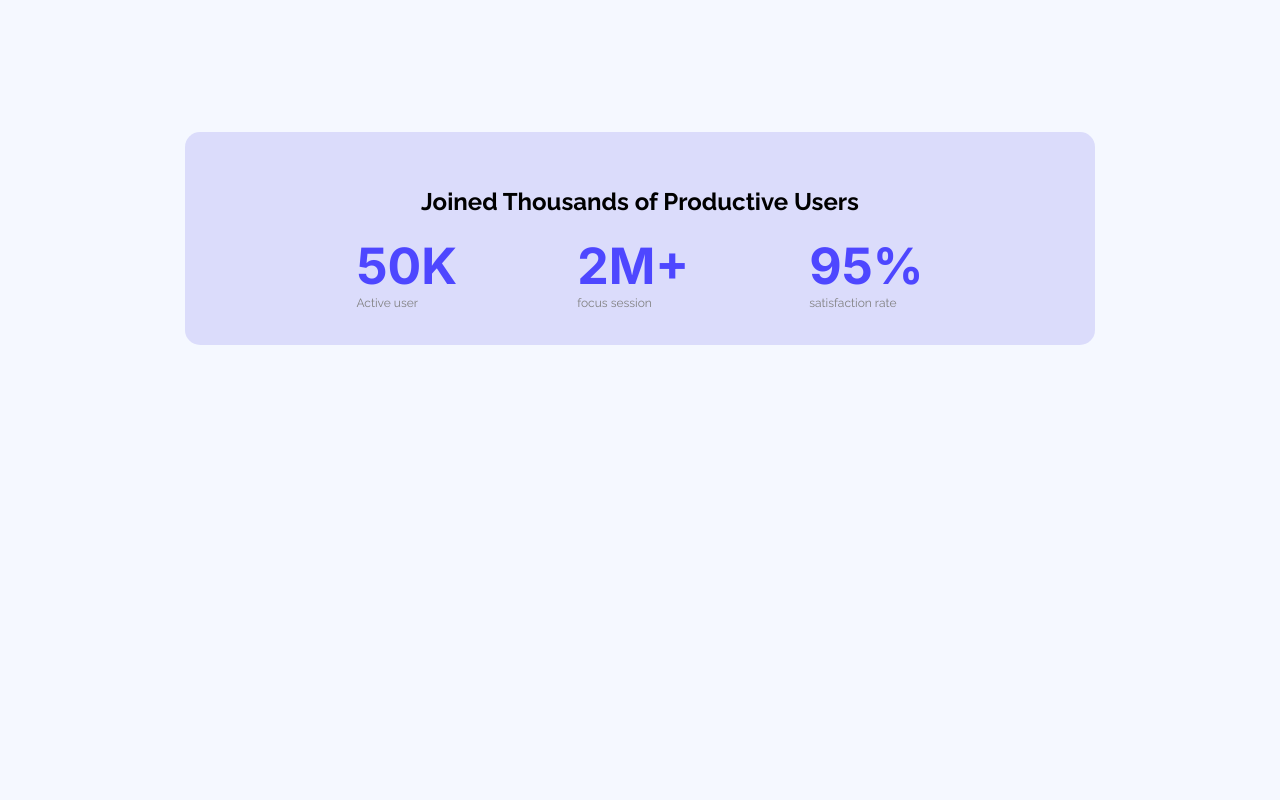
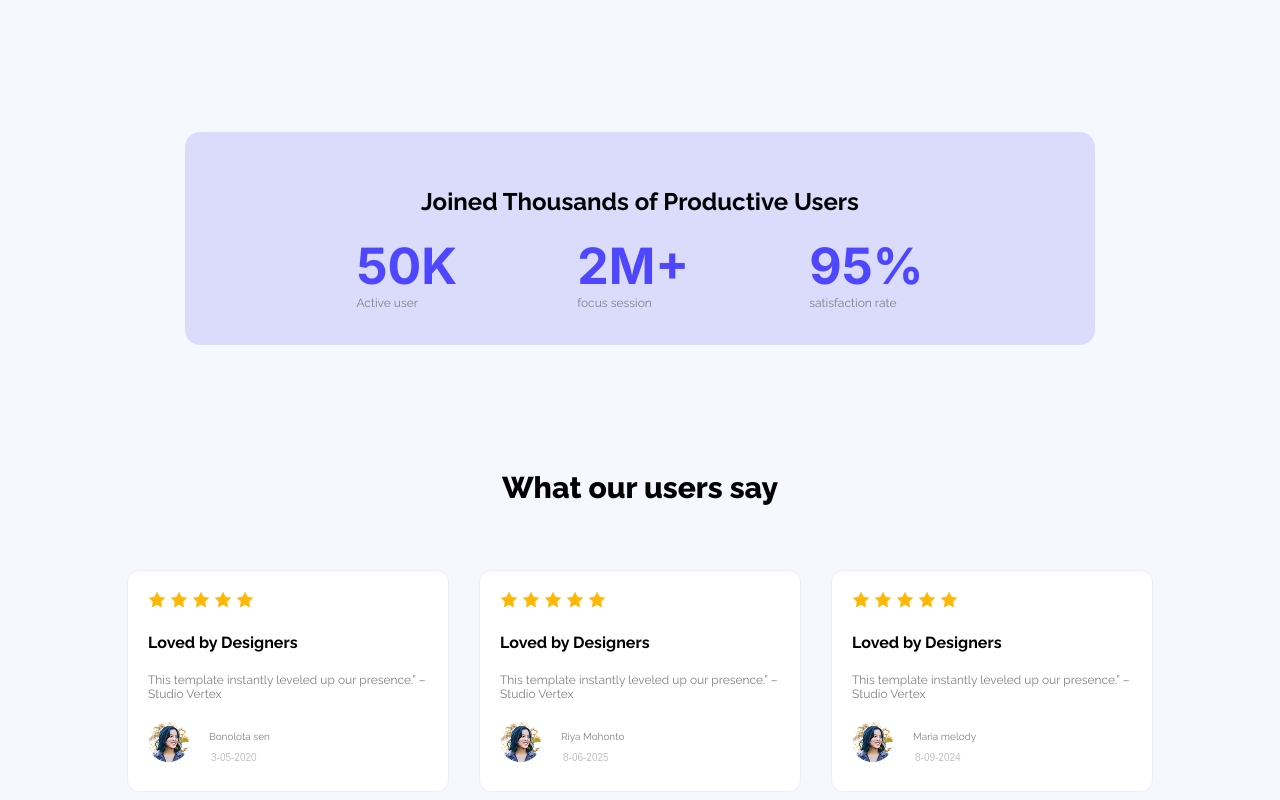
Before and after one commit to developersamia/myassignment1, a plain HTML site: page index.html in a window 1280 px wide. Shown: the part 1284-2084 px from the top of the page. Before the commit the page ends 1729 px from the top, so only its background shows below. Drawn offline with Linux system fonts and the light colour scheme.

Commit message:
reviews section done

```diff
--- a/index.html
+++ b/index.html
@@ -59,6 +59,72 @@
                 </div>
             </div>
         </section>
+
+        <section>
+            <div class="reviews-section">
+                <h1 style="font-weight: 800; font-size: 30px;">What our users say</h1>
+                <div class="review-card-wrapper">
+                    <div class="single-review-card">
+                        <img src="./Assets/icon-star.png" alt="">
+                        <img src="./Assets/icon-star.png" alt="">
+                        <img src="./Assets/icon-star.png" alt="">
+                        <img src="./Assets/icon-star.png" alt="">
+                        <img src="./Assets/icon-star.png" alt="">
+                        <div>
+                            <h4>Loved by Designers</h4>
+                            <p class="para-secondary">This template instantly leveled up our presence.” – Studio Vertex</p>
+                            <div class="reviewer-details">
+                                <img src="./Assets/avatar.png" class="card-img" alt="">
+                                <div>
+                                    <p style="font-size: 10px; color: gray;"> Bonolota sen</p>
+                                    <p style="font-size: 10px;color:rgba(175, 172, 172, 0.758); margin: 0 2px; font-family: arial;">3-05-2020</p>
+                                </div>
+                            </div>
+                        </div>
+                    </div>
+
+                    <div class="single-review-card">
+                        <img src="./Assets/icon-star.png" alt="">
+                        <img src="./Assets/icon-star.png" alt="">
+                        <img src="./Assets/icon-star.png" alt="">
+                        <img src="./Assets/icon-star.png" alt="">
+                        <img src="./Assets/icon-star.png" alt="">
+                        <div>
+                            <h4>Loved by Designers</h4>
+                            <p class="para-secondary">This template instantly leveled up our presence.” – Studio Vertex</p>
+                            <div class="reviewer-details">
+                                <img src="./Assets/avatar.png" class="card-img" alt="">
+                                <div>
+                                    <p style="font-size: 10px; color: gray;">Riya Mohonto</p>
+                                    <p style="font-size: 10px;color:rgba(175, 172, 172, 0.758); margin: 0 2px; font-family: arial;">8-06-2025</p>
+                                </div>
+                            </div>
+                        </div>
+                    </div>
+
+                    <div class="single-review-card">
+                        <img src="./Assets/icon-star.png" alt="">
+                        <img src="./Assets/icon-star.png" alt="">
+                        <img src="./Assets/icon-star.png" alt="">
+                        <img src="./Assets/icon-star.png" alt="">
+                        <img src="./Assets/icon-star.png" alt="">
+                        <div>
+                            <h4>Loved by Designers</h4>
+                            <p class="para-secondary">This template instantly leveled up our presence.” – Studio Vertex</p>
+                            <div class="reviewer-details">
+                                <img src="./Assets/avatar.png" class="card-img" alt="">
+                                <div>
+                                    <p style="font-size: 10px; color: gray;">Maria melody</p>
+                                    <p style="font-size: 10px;color:rgba(175, 172, 172, 0.758); margin: 0 2px; font-family: arial;">8-09-2024</p>
+                                </div>
+                            </div>
+                        </div>
+                    </div>
+                </div>
+            </div>
+        </section>
+
+
     </main>
 </body>
 </html>
--- a/styles/style.css
+++ b/styles/style.css
@@ -95,3 +95,39 @@ header nav h1 {
     margin: 0px;
     color: #4E47FF;
 }
+
+
+.reviews-section {
+    display: flex;
+    flex-direction: column;
+    justify-content: center;
+    align-items: center;
+    gap: 40px;
+}
+
+.review-card-wrapper {
+    display: flex;
+    gap: 30px;
+}
+
+.single-review-card {
+    width: 280px;
+    height: 180px;
+    background-color: white;
+    padding: 20px !important;
+    border-radius: 12px;
+    border: 1px solid #F2EDED;
+}
+
+.card-img {
+    border-radius: 100%;
+    height: 40px;
+}
+
+.reviewer-details {
+    display: flex;
+    justify-items: center;
+    align-items: center;
+    gap: 20px;
+    margin-top: 20px;
+}
```
